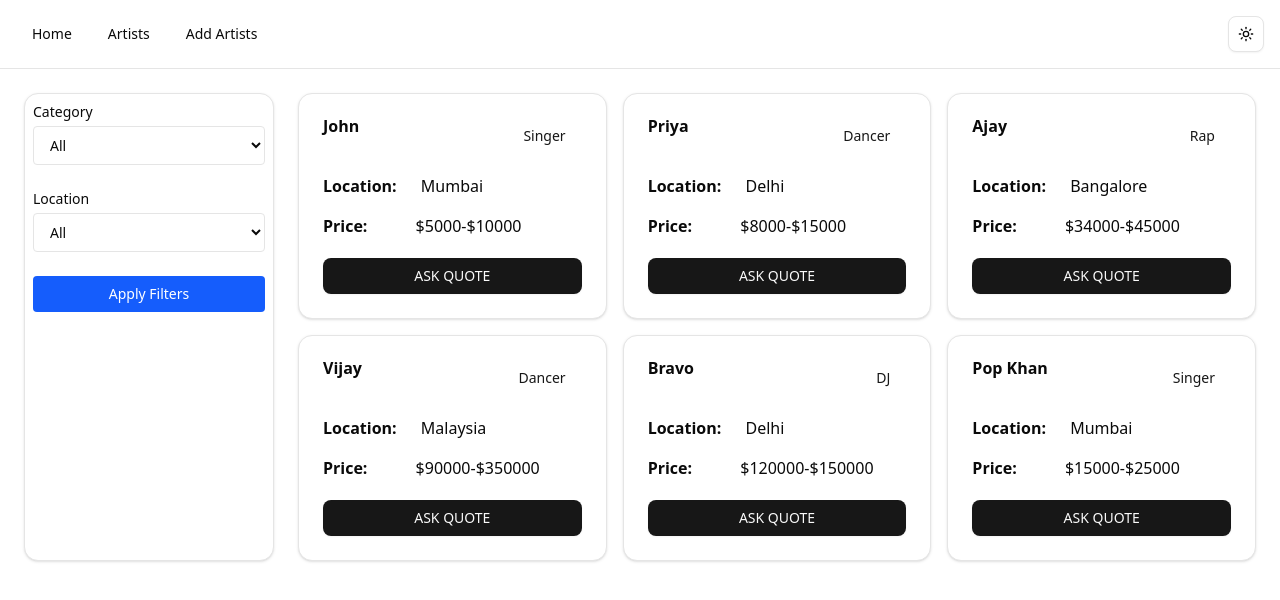
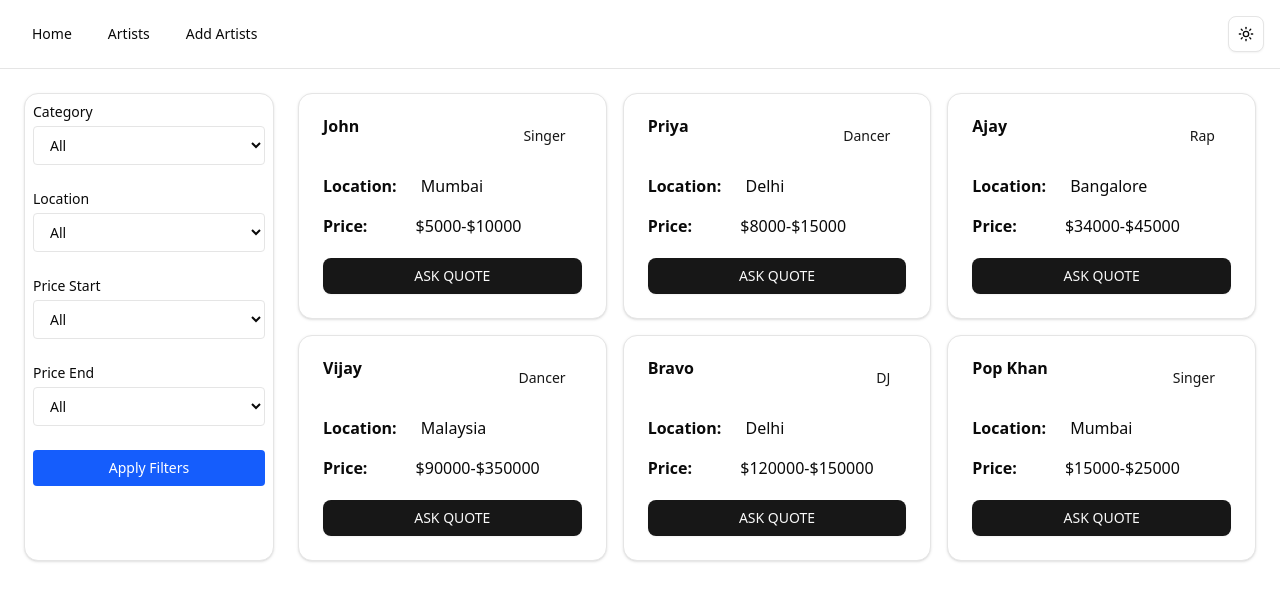
Before and after one commit to Ajaynirm/Artistly, a Next.js app: page /artists in a window 1280 px wide. Shown: the top 600 px of the page. Built offline with nearby package versions, Linux system fonts and the light colour scheme.

Commit message:
basic structure designed

```diff
--- a/app/artists/page.tsx
+++ b/app/artists/page.tsx
@@ -1,23 +1,26 @@
-'use client';
-
+"use client";
 
 import { useState } from "react";
 import FilterBlock from "@/components/FilterBlock";
 import data from "@/data/artists.json";
 import { CardDemo } from "@/components/CardDemo";
 
-type cardProps={
-  category:string;
-  location:string;
-  priceStart: number;
-  priceEnd: number;
-}
-
+type cardProps = {
+  category?: string;
+  location?: string;
+  priceStart?: number;
+  priceEnd?: number;
+};
 
 export default function ArtistsPage() {
   const [filtered, setFiltered] = useState(data);
 
-  const handleFilterChange = ({ category, location, priceStart,priceEnd }: cardProps) => {
+  const handleFilterChange = ({
+    category,
+    location,
+    priceStart,
+    priceEnd,
+  }: cardProps) => {
     let result = data;
 
     if (category) {
@@ -29,7 +32,7 @@ export default function ArtistsPage() {
     if (priceStart) {
       result = result.filter((a) => a.priceStart <= priceStart);
     }
-    if (priceEnd){
+    if (priceEnd) {
       result = result.filter((a) => a.priceEnd >= priceEnd);
     }
     setFiltered(result);
@@ -40,19 +43,17 @@ export default function ArtistsPage() {
       <FilterBlock
         categories={["Singer", "Dancer", "DJ", "Speaker"]}
         locations={["Mumbai", "Delhi", "Chennai", "Kolkata"]}
-        priceStart={[1000,5000, 10000,20000]}
-        priceEnd={[50000,100000,200000,500000,1000000]}
+        priceStarts={[1000, 5000, 10000, 20000]}
+        priceEnds={[50000, 100000, 200000, 500000, 1000000]}
         onFilterChange={handleFilterChange}
       />
 
       <div className="grid grid-cols-1 sm:grid-cols-2 lg:grid-cols-3 gap-4">
         {filtered.map((artist) => (
-          <CardDemo key={artist.id} {...artist}/>
+          <CardDemo key={artist.id} {...artist} />
         ))}
       </div>
-      <div>
-
-      </div>
+      <div></div>
     </div>
   );
 }
--- a/components/FilterBlock.tsx
+++ b/components/FilterBlock.tsx
@@ -24,6 +24,13 @@ interface FilterBlockProps {
     priceStart?: number;
     priceEnd?: number;
   }) => void;
+}
+
+type cardProps={
+  category:string;
+  location:string;
+  priceStart: number;
+  priceEnd: number;
 }
 
 export default function FilterBlock({
@@ -55,8 +62,8 @@ export default function FilterBlock({
             onChange={(e) => setCategory(e.target.value)}
           >
             <option value="">All</option>
-            {categories.map((c) => (
-              <option key={c} value={c}>
+            {categories.map((c,ind) => (
+              <option key={ind} value={c}>
                 {c}
               </option>
             ))}
@@ -74,8 +81,8 @@ export default function FilterBlock({
             onChange={(e) => setLocation(e.target.value)}
           >
             <option value="">All</option>
-            {locations.map((loc) => (
-              <option key={loc} value={loc}>
+            {locations.map((loc,ind) => (
+              <option key={ind} value={loc}>
                 {loc}
               </option>
             ))}
@@ -95,8 +102,8 @@ export default function FilterBlock({
             }
           >
             <option value="">All</option>
-            {priceStarts.map((range: number) => (
-              <option key={range} value={range}>
+            {priceStarts.map((range: number,ind: number) => (
+              <option key={ind} value={range}>
                 {range}
               </option>
             ))}
@@ -116,8 +123,8 @@ export default function FilterBlock({
             }
           >
             <option value="">All</option>
-            {priceEnds.map((range: number) => (
-              <option key={range} value={range}>
+            {priceEnds.map((range: number,ind:number) => (
+              <option key={ind} value={range}>
                 {range}
               </option>
             ))}
```
